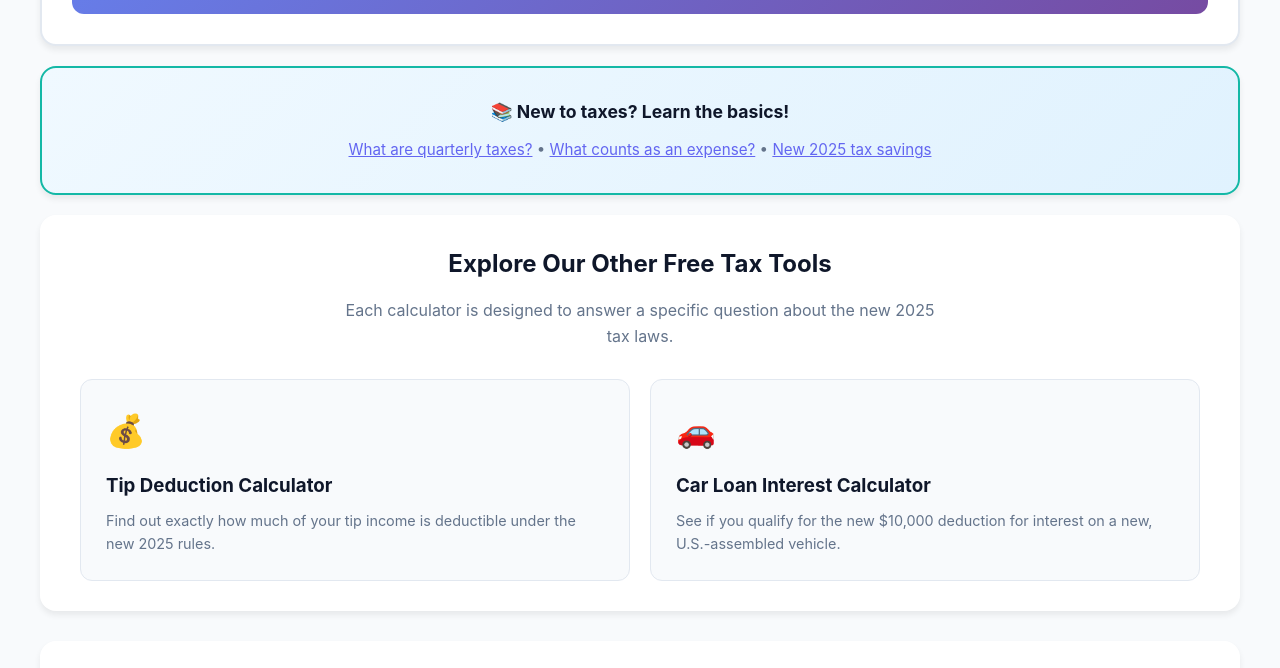
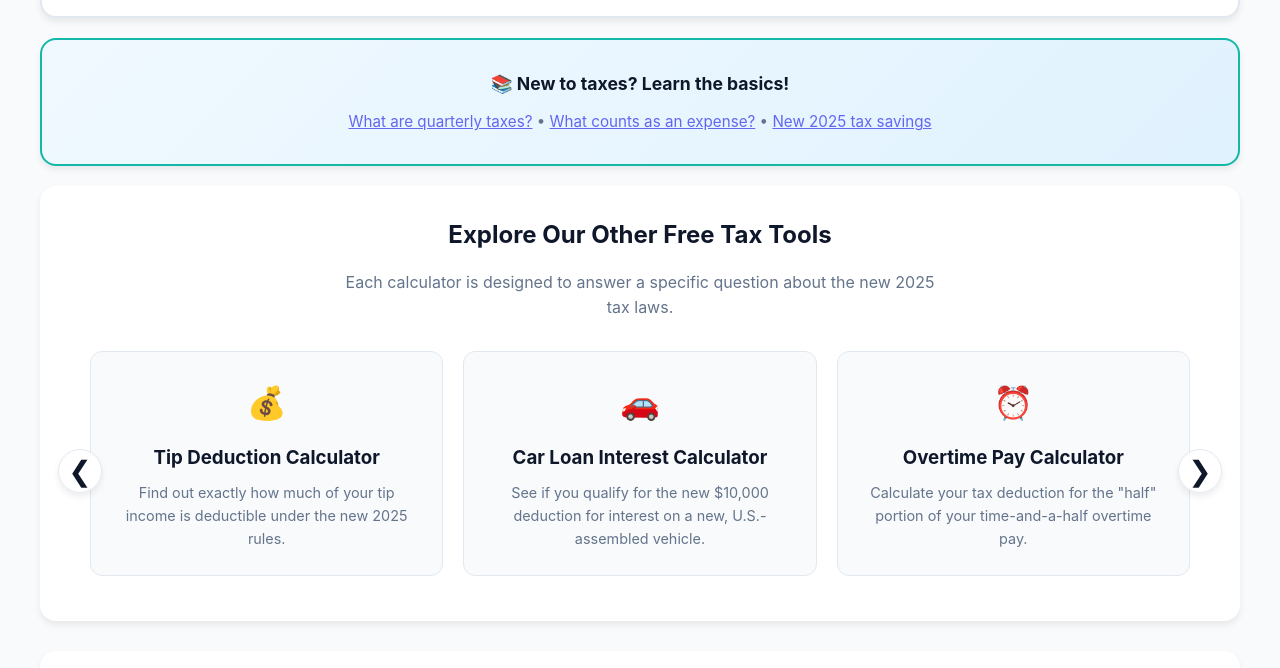
Before and after one commit to onozitsclaire/quarterlytaxapp, a plain HTML site: page index.html in a window 1280 px wide. Shown: the part 1824-2492 px from the top of the page. Drawn offline with Linux system fonts and the light colour scheme.

Commit message:
Update index.html

```diff
--- a/index.html
+++ b/index.html
@@ -736,12 +736,6 @@
         }
 
         /* New Tool Grid Styles */
-        .tool-grid {
-            display: grid;
-            grid-template-columns: repeat(auto-fit, minmax(250px, 1fr));
-            gap: 20px;
-            text-align: left;
-        }
         .tool-card {
             display: block;
             background: #f8fafc;
@@ -768,6 +762,83 @@
         .tool-description {
             font-size: 0.9rem;
             color: var(--gray);
+        }
+
+        /* Carousel Styles */
+        .carousel-container {
+            position: relative;
+            width: 100%;
+            margin: 0 auto;
+        }
+        .carousel-wrapper {
+            display: flex;
+            overflow-x: auto;
+            scroll-behavior: smooth;
+            -webkit-overflow-scrolling: touch; /* Smooth scrolling on iOS */
+            scrollbar-width: none; /* Firefox */
+            -ms-overflow-style: none;  /* Internet Explorer 10+ */
+            padding-bottom: 15px; /* space for scrollbar if visible */
+        }
+        .carousel-wrapper::-webkit-scrollbar {
+            display: none;  /* Safari and Chrome */
+        }
+        .carousel-wrapper .tool-card {
+            flex: 0 0 90%;
+            max-width: 90%;
+            margin: 0 10px;
+        }
+        .tool-card.disabled {
+            opacity: 0.6;
+            cursor: not-allowed;
+            background: #f1f5f9;
+        }
+         .tool-card.disabled:hover {
+            transform: none;
+            box-shadow: none;
+            border-color: var(--light-gray);
+        }
+        .carousel-btn {
+            position: absolute;
+            top: 50%;
+            transform: translateY(-50%);
+            background-color: rgba(255, 255, 255, 0.9);
+            border: 1px solid var(--light-gray);
+            border-radius: 50%;
+            width: 44px;
+            height: 44px;
+            font-size: 28px;
+            line-height: 44px;
+            color: var(--dark);
+            cursor: pointer;
+            z-index: 10;
+            display: none;
+            box-shadow: var(--card-shadow);
+        }
+        .carousel-btn:hover {
+            background-color: white;
+            box-shadow: var(--hover-shadow);
+        }
+        .carousel-btn.prev {
+            left: -22px;
+        }
+        .carousel-btn.next {
+            right: -22px;
+        }
+
+        @media (min-width: 640px) {
+            .carousel-wrapper .tool-card {
+                flex-basis: calc(50% - 20px);
+                max-width: calc(50% - 20px);
+            }
+        }
+        @media (min-width: 968px) {
+            .carousel-wrapper .tool-card {
+                flex-basis: calc(33.333% - 20px);
+                max-width: calc(33.333% - 20px);
+            }
+            .carousel-btn {
+                display: block;
+            }
         }
 
         /* Tips Carousel - Enhanced Visual Design */
@@ -1201,7 +1272,6 @@
                                 <span class="input-prefix">$</span>
                                 <input type="number" id="tipsIncome" class="input-field" placeholder="0" min="0" max="25000">
                             </div>
-                            <p style="text-align: right; margin-top: 5px; font-size: 0.9rem;"><a href="/tip-calculator.html" style="color: var(--primary); font-weight: 600;">Use our standalone Tip Deduction Calculator &rarr;</a></p>
                         </div>
 
                         <div class="input-group">
@@ -1394,7 +1464,9 @@
             <h2 class="welcome-title">Explore Our Other Free Tax Tools</h2>
             <p style="color: var(--gray); max-width: 600px; margin: 0 auto 30px;">Each calculator is designed to answer a specific question about the new 2025 tax laws.</p>
 
-            <div class="tool-grid">
+            <div class="carousel-container">
+                <button class="carousel-btn prev" onclick="scrollCarousel(-1)">&#10094;</button>
+                <div class="carousel-wrapper">
                     <a href="/tip-calculator.html" class="tool-card">
                         <div class="tool-icon">💰</div>
                         <h3 class="tool-title">Tip Deduction Calculator</h3>
@@ -1405,6 +1477,18 @@
                         <h3 class="tool-title">Car Loan Interest Calculator</h3>
                         <p class="tool-description">See if you qualify for the new $10,000 deduction for interest on a new, U.S.-assembled vehicle.</p>
                     </a>
+                     <a href="/overtime-calculator.html" class="tool-card">
+                        <div class="tool-icon">⏰</div>
+                        <h3 class="tool-title">Overtime Pay Calculator</h3>
+                        <p class="tool-description">Calculate your tax deduction for the "half" portion of your time-and-a-half overtime pay.</p>
+                    </a>
+                    <a href="#" class="tool-card disabled">
+                        <div class="tool-icon">👵</div>
+                        <h3 class="tool-title">Senior Bonus Deduction</h3>
+                        <p class="tool-description">See if you qualify for the new $6,000+ deduction for filers aged 65 and over. (Coming Soon)</p>
+                    </a>
+                </div>
+                <button class="carousel-btn next" onclick="scrollCarousel(1)">&#10095;</button>
             </div>
         </div>
 
@@ -1751,6 +1835,13 @@
             document.getElementById('resultsSection').scrollIntoView({ behavior: 'smooth', block: 'start' });
         }
 
+        function scrollCarousel(direction) {
+            const wrapper = document.querySelector('.carousel-wrapper');
+            const cardWidth = wrapper.querySelector('.tool-card').offsetWidth;
+            // Scroll by card width + margin (10px on each side = 20px)
+            wrapper.scrollBy({ left: (cardWidth + 20) * direction, behavior: 'smooth' });
+        }
+
         // Initialize on page load
         document.addEventListener('DOMContentLoaded', function() {
             setMode('simple');
```
Lines whose indentation alone changed are shown as unchanged.
